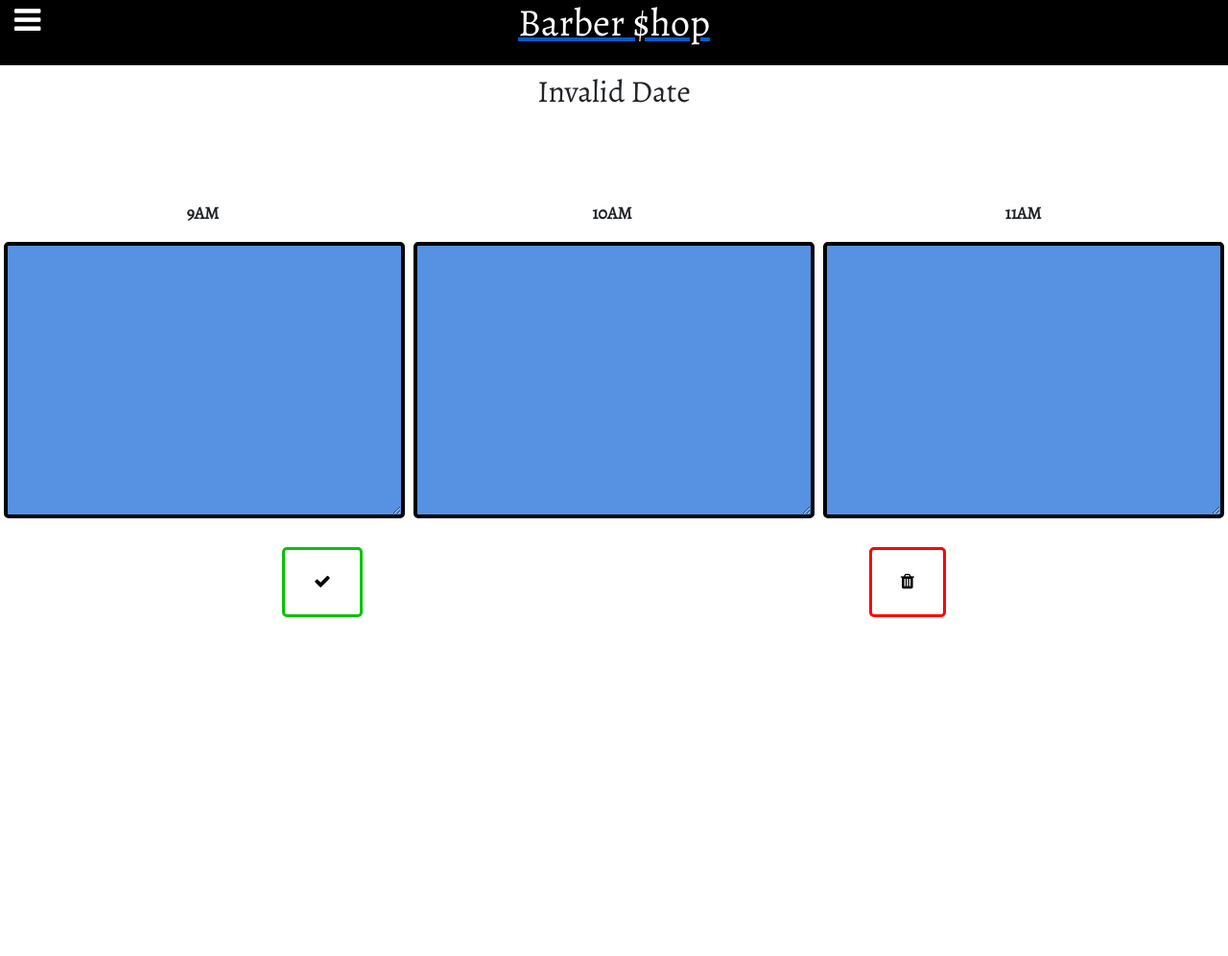
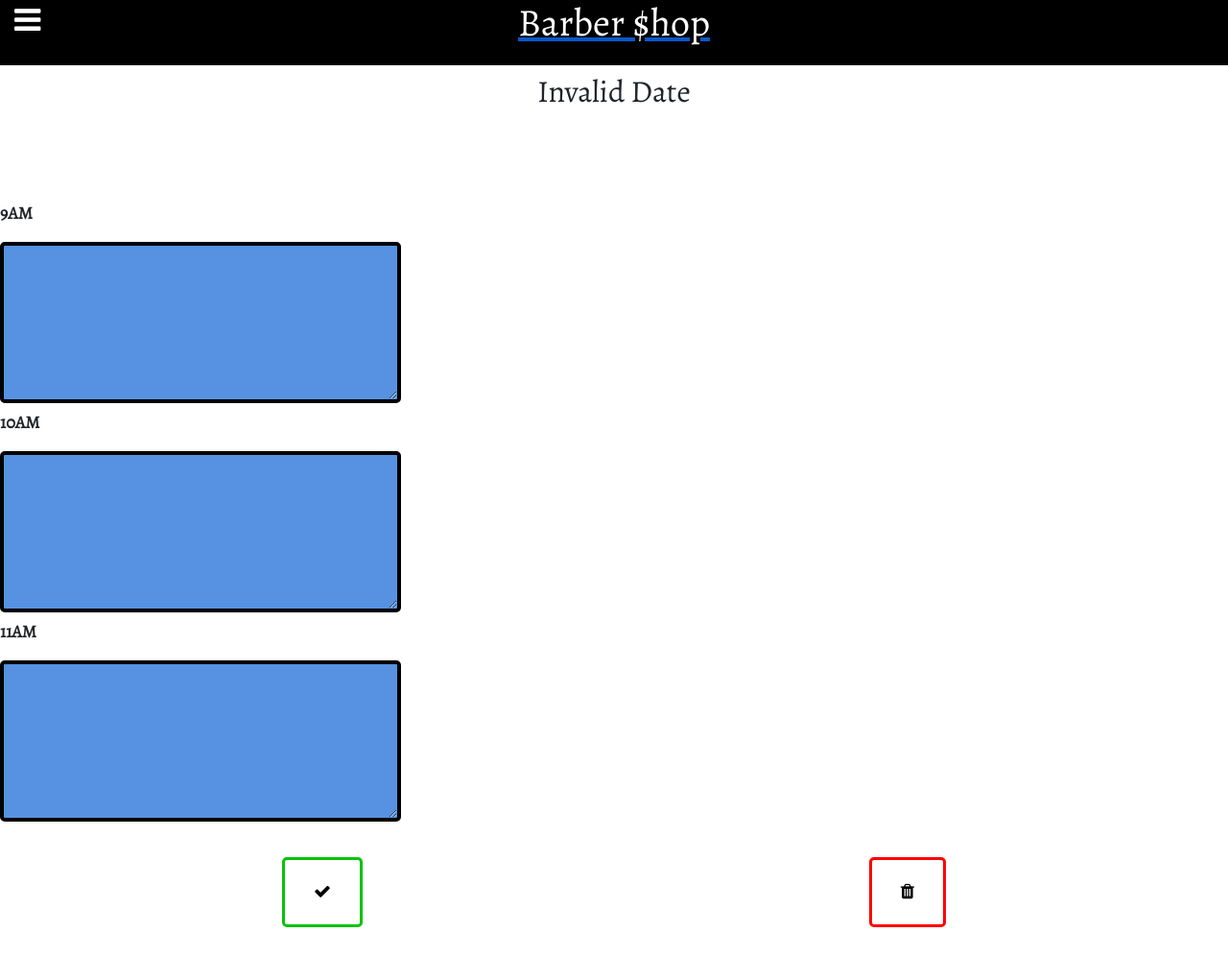
Before and after one commit to vferreira19/AugmentedRealityBusinessWebsite, a Flask app: page /data in a window 1280 px wide. Shown: the whole page at 96% size. Before the commit the page ends 643 px from the top, so only its background shows below. Run offline with Flask 3, Linux system fonts and the light colour scheme; data that the repository does not hold is empty; some libraries are stand-ins or nearby versions; some web fonts are replaced.

Commit message:
display as block

```diff
--- a/static/css/mystyle.css
+++ b/static/css/mystyle.css
@@ -140,15 +140,11 @@ a{
 
 
 
-
-#inputs_title{
-    display: flex;
-}
 p{
     margin:auto;
 }
 #inputs_div{
-    display: flex;
+    display: inline-block;
     margin: auto;
     font-family: "Alegreya", "sans-serif";
     font-size: medium;
--- a/templates/data.html
+++ b/templates/data.html
@@ -31,17 +31,17 @@
   </div><br>
 
 
-  <div id="inputs_title">
-    <p id="title1">9AM</p>
-    <p id="title2">10AM</p>
-    <p id="title3">11AM</p>
-  </div>
 
   <div id="inputs_div">
 
-    <textarea id="work_description" rows="10" cols="35"></textarea>
-    <textarea id="experience_description" rows="10" cols="35"></textarea>
-    <textarea id="competency" type="text" rows="10" cols="35"></textarea>
+    <p id="title1">9AM</p>
+    <textarea id="work_description" rows="5" cols="35"></textarea>
+
+    <p id="title2">10AM</p>
+    <textarea id="experience_description" rows="5" cols="35"></textarea>
+
+    <p id="title3">11AM</p>
+    <textarea id="competency" type="text" rows="5" cols="35"></textarea>
 
   </div>
 
```
